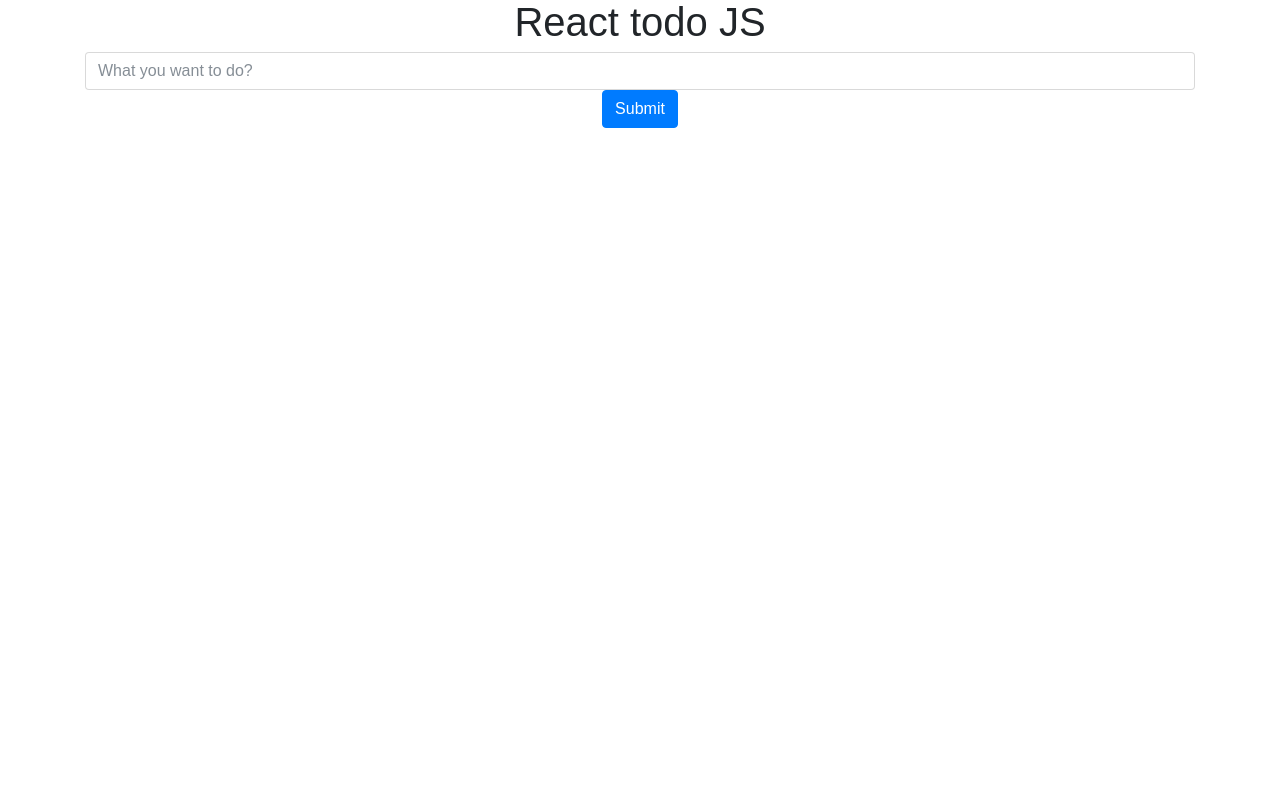
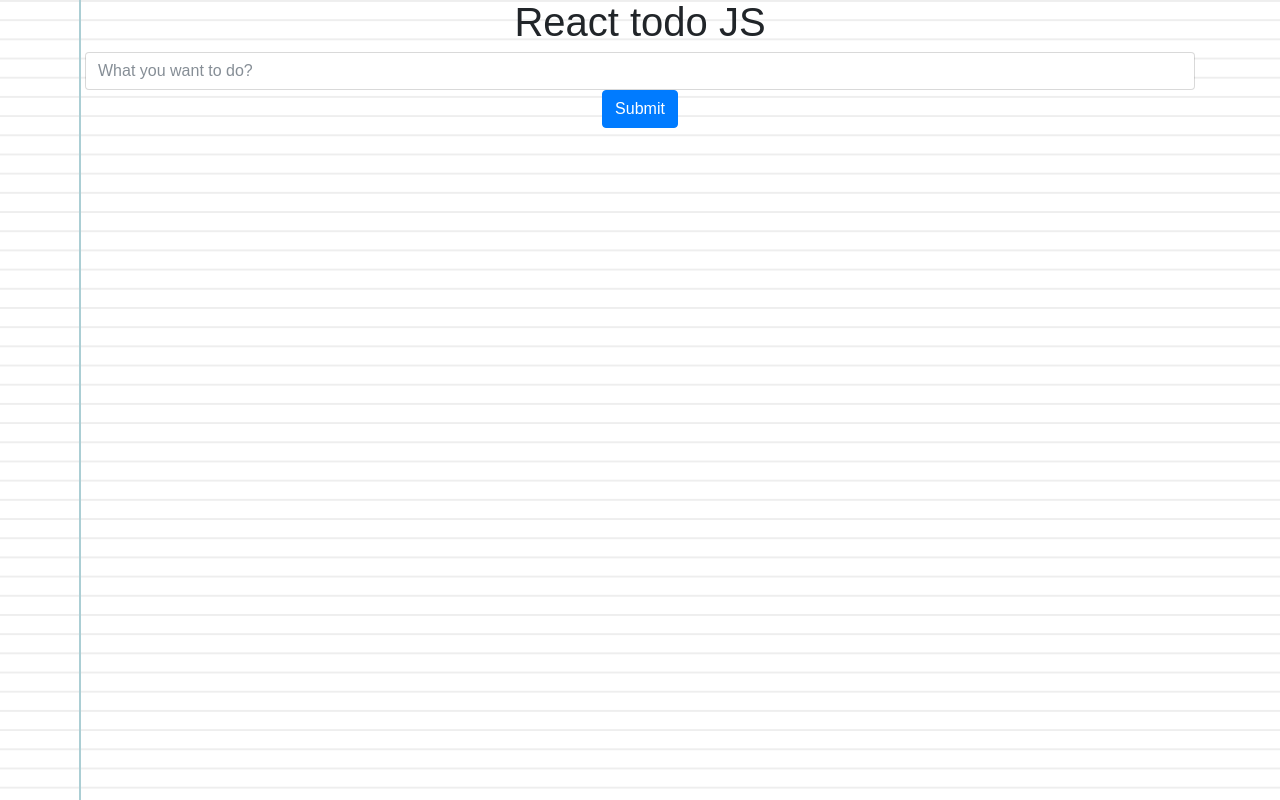
Before and after one commit to marek2901/react-redux-training, a React app: page / in a window 1280 px wide. Built offline with nearby package versions, Linux system fonts and the light colour scheme.

Commit message:
Add fancy BG

```diff
--- a/src/index.css
+++ b/src/index.css
@@ -11,3 +11,9 @@ body {
 .done-item {
     text-decoration: line-through;
 }
+
+body {
+    background-color: #fff;
+    background-image: linear-gradient(90deg, transparent 79px, #abced4 79px, #abced4 81px, transparent 81px), linear-gradient(#eee .1em, transparent .1em);
+    background-size: 100% 1.2em;
+}
```
